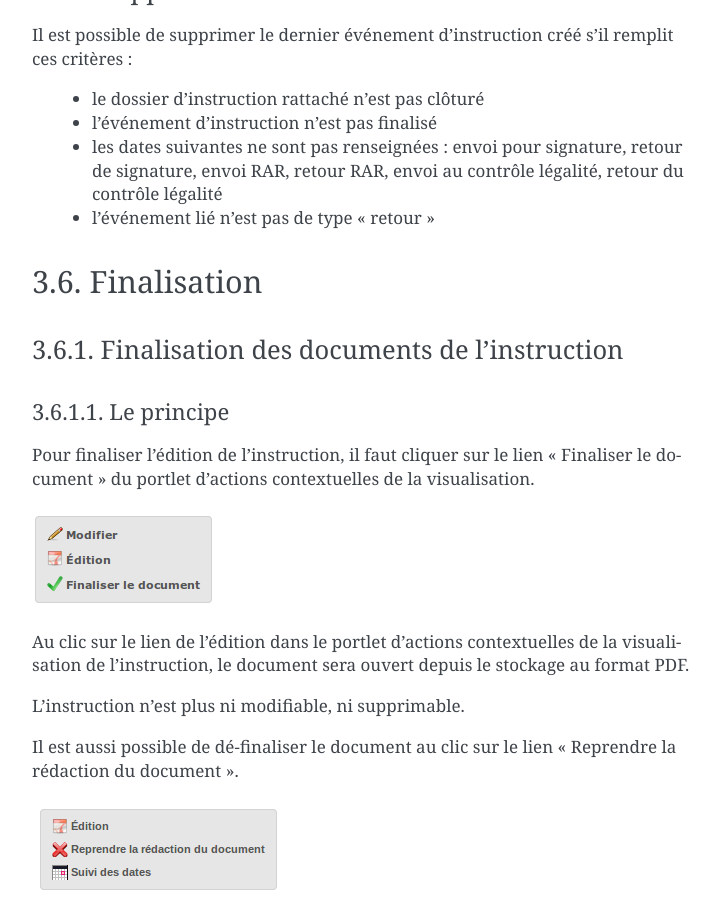
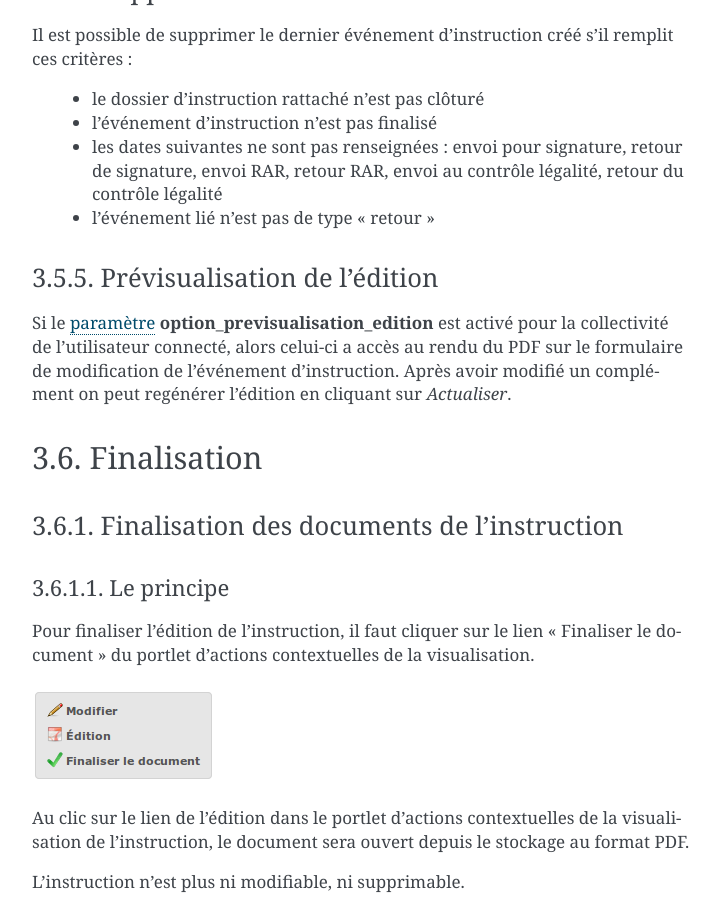
Before and after one commit to mpavaux/openads-documentation, a Sphinx documentation site: the page built from source/manuel_utilisateur/instruction.rst, in a window 1280 px wide and 900 px high, scrolled down 21011 px. Shown: the whole window, without its empty margins (388-1108 px from the left). Built offline with Sphinx 7.4.7, drawn with Linux system fonts in a browser that asks for light colours; some of the changed text lies outside the part shown.

Commit message:
Évolution - Prévisualisation des éditions depuis l'édition d'une instruction.

```diff
--- a/source/manuel_utilisateur/administration.rst
+++ b/source/manuel_utilisateur/administration.rst
@@ -66,6 +66,7 @@
 * **option_notification_piece_numerisee** : permet d'activer ou de désactiver l'ajout de :ref:`message de notification <instruction_dossier_message>`.
 * **option_date_depot_demande_defaut** : permet d'afficher (*true*) ou non (*false*) la date du jour dans le champ de la date de dépôt lors de l'ajout d'une demande. La valeur par défaut est *true*.
 * **option_simulation_taxes** : permet d'activer (*true*) ou non (*false*) :ref:`la simulation des taxes <instruction_simulation_taxes>` sur les dossiers d'instruction.
+* **option_previsualisation_edition** : permet d'activer (*true*) ou non (*false*) :ref:`la prévisualisation des éditions <previsualisation_edition>` sur les événements d'instruction du dossier.
 
 .. note::
 
--- a/source/manuel_utilisateur/instruction.rst
+++ b/source/manuel_utilisateur/instruction.rst
@@ -495,6 +495,13 @@
  - les dates suivantes ne sont pas renseignées : envoi pour signature, retour de signature, envoi RAR, re­tour RAR, envoi au contrôle légalité, retour du contrôle légalité
  - l'événement lié n’est pas de type « retour »
 
+ .. _previsualisation_edition:
+
+Prévisualisation de l'édition
+=============================
+
+Si le :ref:`paramètre<parametrage_parametre>` **option_previsualisation_edition** est activé pour la collectivité de l'utilisateur connecté, alors celui-ci a accès au rendu du PDF sur le formulaire de modification de l'événement d'instruction. Après avoir modifié un complément on peut regénérer l'édition en cliquant sur *Actualiser*.
+
 .. _instruction_complement:
 
 ============
```
